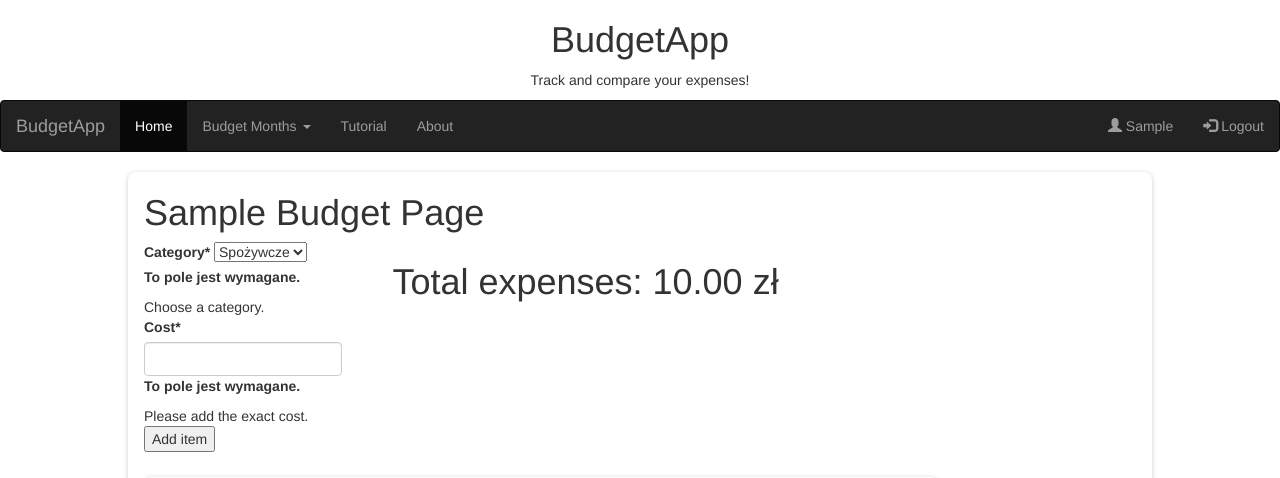
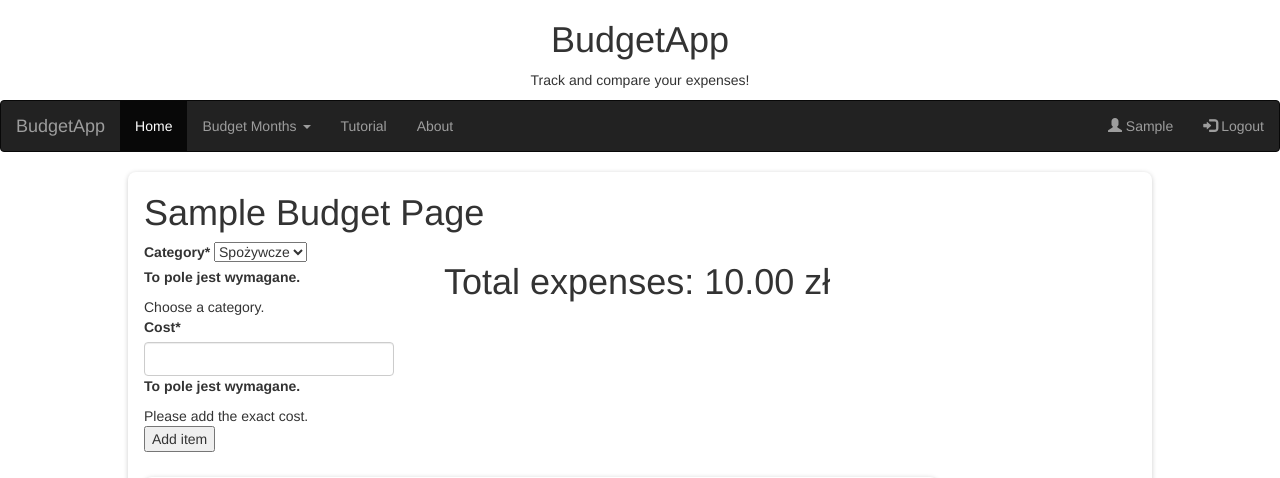
Before and after one commit to Tomz899/BudgetApp, a Django app: page / in a window 1280 px wide. Shown: the top 478 px of the page. Run offline with Django 3.2, Linux system fonts and the light colour scheme; a user stored in the database is signed in; tables that the repository leaves empty hold one stand-in row (values such as "Sample post"); some libraries are stand-ins or nearby versions.

Commit message:
Added section styles

```diff
--- a/budget/static/budget/style.css
+++ b/budget/static/budget/style.css
@@ -20,7 +20,7 @@ section {
 
 .form-group {
   height: auto;
-  width: 20%;
+  width: 250px;
   position: relative;
 }
 /* Expanses table */
```
